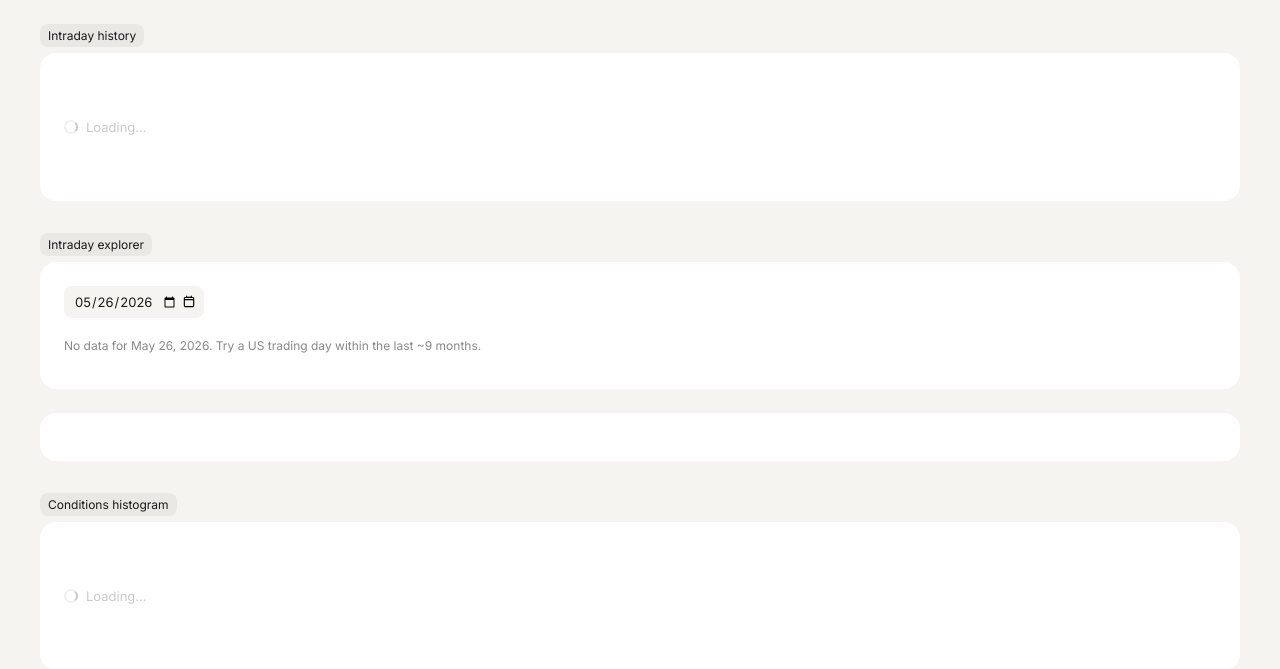
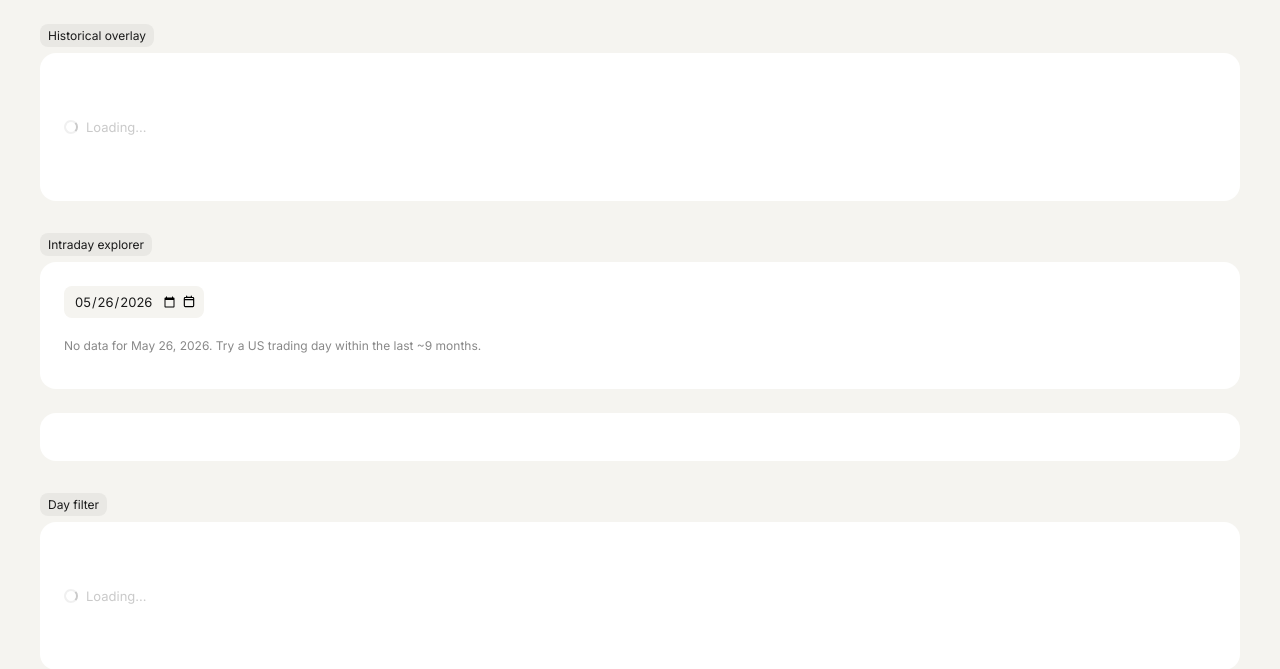
Before and after one commit to augustang/spx-dash, a Flask app: page /study in a window 1280 px wide. Shown: the part 84-753 px from the top of the page. Run offline with Flask 3, Linux system fonts and the light colour scheme; the visitor is signed in with stand-in values (Sample User, id 1); data that the repository does not hold is empty; some libraries are stand-ins or nearby versions.

Commit message:
rename: Intraday history → Historical overlay, Conditions histogram → Day filter
Co-authored-by: Cursor <cursoragent@cursor.com>

```diff
--- a/templates/study.html
+++ b/templates/study.html
@@ -4,8 +4,8 @@
 {% block content %}
 <div>
 
-  <!-- 1. Intraday history (auto CC megachart) -->
-  <div class="section-label">Intraday history</div>
+  <!-- 1. Historical overlay (auto CC megachart) -->
+  <div class="section-label">Historical overlay</div>
   <div class="card mb-4">
     <div class="card-body">
       <div id="cc-auto-section"
@@ -28,8 +28,8 @@
     </div></div>
   </div>
 
-  <!-- 3. Conditions histogram (manual) -->
-  <div class="section-label">Conditions histogram</div>
+  <!-- 3. Day filter (manual) -->
+  <div class="section-label">Day filter</div>
   <div class="card mb-4">
     <div class="card-body">
       <div id="cc-manual-section"
```
